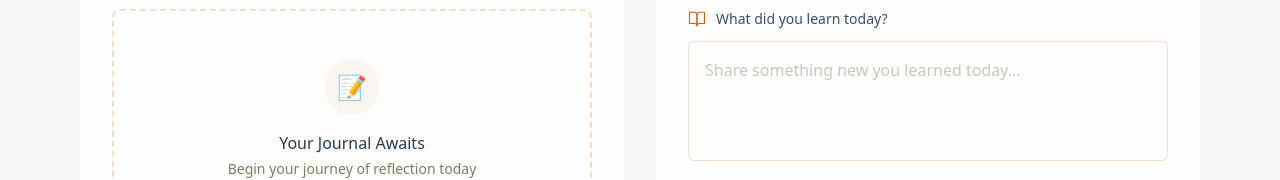
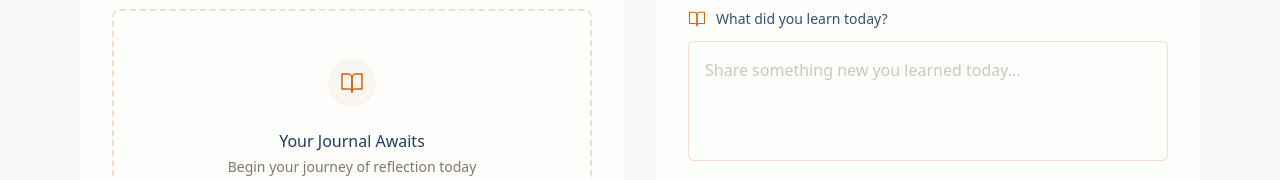
Before and after one commit to morhendos/quick-journal-app, a Next.js app: page / in a window 1280 px wide. Shown: the part 322-502 px from the top of the page. Built offline with nearby package versions, Linux system fonts and the light colour scheme.

Commit message:
refactor: update JournalEntryList to use journal store

```diff
--- a/src/components/JournalEntryList.tsx
+++ b/src/components/JournalEntryList.tsx
@@ -1,20 +1,18 @@
 'use client';
 
 import { useEffect, useState } from 'react';
-import { JournalEntry } from '@/types/journal';
-import { getEntries } from '@/lib/storage';
 import { EntryDisplay } from '@/components/journal/EntryDisplay';
+import { useJournalStore } from '@/hooks/useJournalStore';
+import { BookOpen } from 'lucide-react';
 
 export function JournalEntryList() {
-  const [entries, setEntries] = useState<JournalEntry[]>([]);
   const [mounted, setMounted] = useState(false);
+  const { entries, loadEntries } = useJournalStore();
 
   useEffect(() => {
     setMounted(true);
-    setEntries(getEntries().sort((a, b) =>
-      new Date(b.date).getTime() - new Date(a.date).getTime()
-    ));
-  }, []);
+    loadEntries();
+  }, [loadEntries]);
 
   if (!mounted) return null;
 
@@ -22,7 +20,7 @@ export function JournalEntryList() {
     return (
       <div className="text-center py-12 border-2 border-dashed border-accent/20 rounded-lg transition-colors">
         <div className="inline-block p-3 bg-accent/5 rounded-full mb-4">
-          <span className="text-2xl">📝</span>
+          <BookOpen size={24} className="text-accent" strokeWidth={1.5} />
         </div>
         <p className="text-ink font-medium mb-1 journal-heading transition-colors">
           Your Journal Awaits
```
